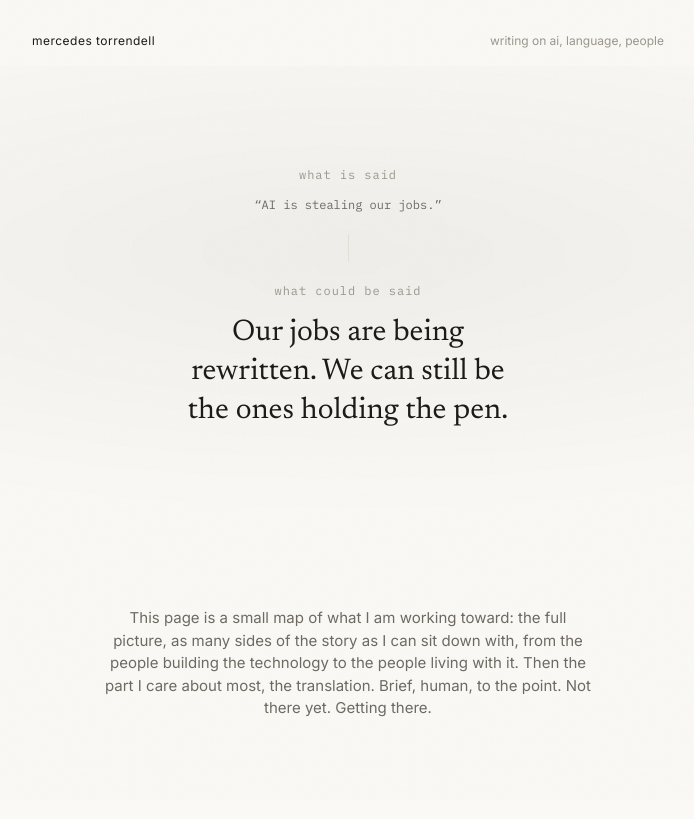
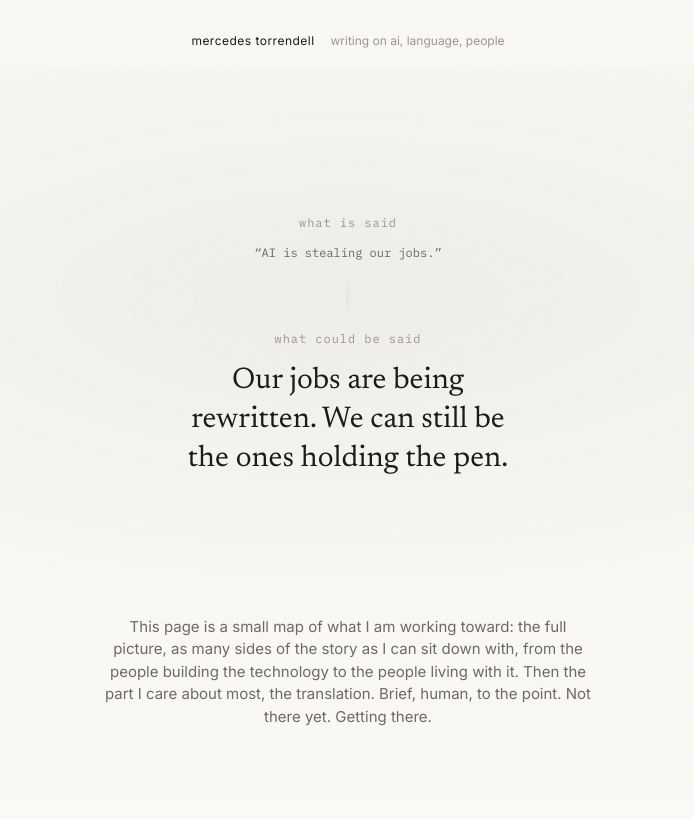
Before and after one commit to mTorrendell/writing-portfolio, a plain HTML site: page index.html in a window 1280 px wide. Shown: the top 819 px of the page, without its empty margins (292-986 px from the left). Drawn offline with Linux system fonts and the light colour scheme.

Commit message:
Round 11: first screen holds only header + translation pair + take (100svh flex, short-viewport guard)

```diff
--- a/index.html
+++ b/index.html
@@ -174,6 +174,38 @@
       font-size: 15px;
       color: var(--ink-soft);
       padding: clamp(56px, 10vw, 96px) 0;
+    }
+
+    /* first screen: header + translation pair + take fill exactly one viewport */
+    .firstscreen {
+      min-height: 100vh;
+      min-height: 100svh;
+      display: flex;
+      flex-direction: column;
+    }
+    .fs-header { flex: 0 0 auto; }
+    .firstscreen .hero {
+      flex: 1 1 auto;
+      display: flex;
+      flex-direction: column;
+      justify-content: center;
+      padding-top: 16px;
+      padding-bottom: 16px;
+    }
+    .fs-take {
+      flex: 0 0 auto;
+      padding-bottom: clamp(40px, 9vh, 96px);
+    }
+    .fs-take .take { padding: 0; }
+
+    /* short viewports (small laptops, landscape phones): keep all three in one screen */
+    @media (max-height: 720px) {
+      .mean { font-size: clamp(19px, 2.6vw, 24px); }
+      .firstscreen .hero { padding-top: 8px; padding-bottom: 8px; }
+      .fs-take { padding-bottom: clamp(20px, 5vh, 44px); }
+      .fs-take .take { font-size: 14px; }
+      .say { margin-top: 8px; }
+      .divider { height: 22px; margin: 14px auto; }
     }
 
     /* ---------- index sections ---------- */
@@ -600,14 +632,14 @@
 <body>
   <h1 class="vh">Mercedes Torrendell, writing on AI, language, people</h1>
 
-  <div class="wrap">
-    <header class="site">
-      <span class="name">mercedes torrendell</span>
-      <span class="tag">writing on ai, language, people</span>
-    </header>
-  </div>
+  <div class="firstscreen">
+    <div class="wrap fs-header">
+      <header class="site">
+        <span class="name">mercedes torrendell</span>
+        <span class="tag">writing on ai, language, people</span>
+      </header>
+    </div>
 
-  <main>
     <!-- hero: the translation pair -->
     <section class="hero" aria-label="the take, in one line">
       <div class="wrap">
@@ -620,11 +652,15 @@
     </section>
 
     <!-- the take -->
-    <div class="wrap">
+    <div class="wrap fs-take">
       <p class="take">
         This page is a small map of what I am working toward: the full picture, as many sides of the story as I can sit down with, from the people building the technology to the people living with it. Then the part I care about most, the translation. Brief, human, to the point. Not there yet. Getting there.
       </p>
+    </div>
+  </div>
 
+  <main>
+    <div class="wrap">
       <p class="kicker">what I've done</p>
 
       <!-- interviews -->
```
